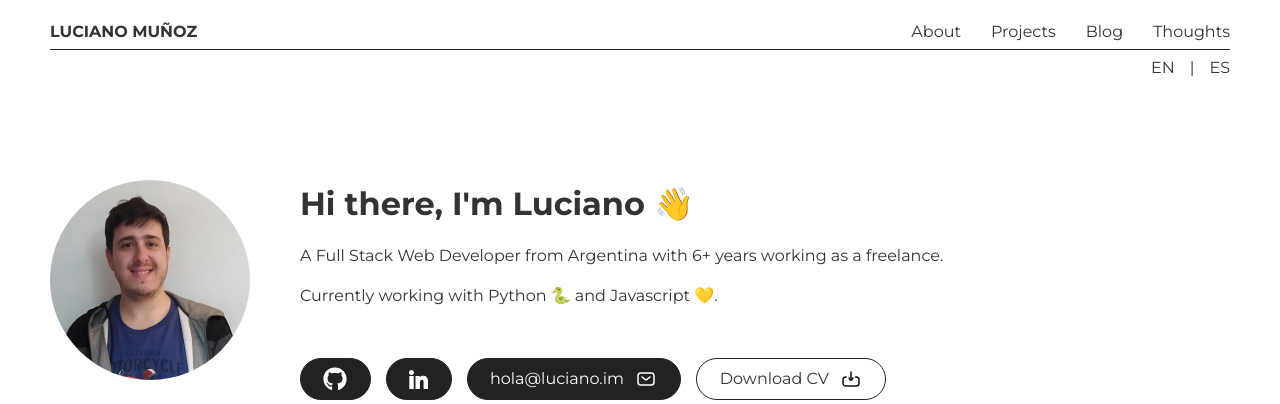
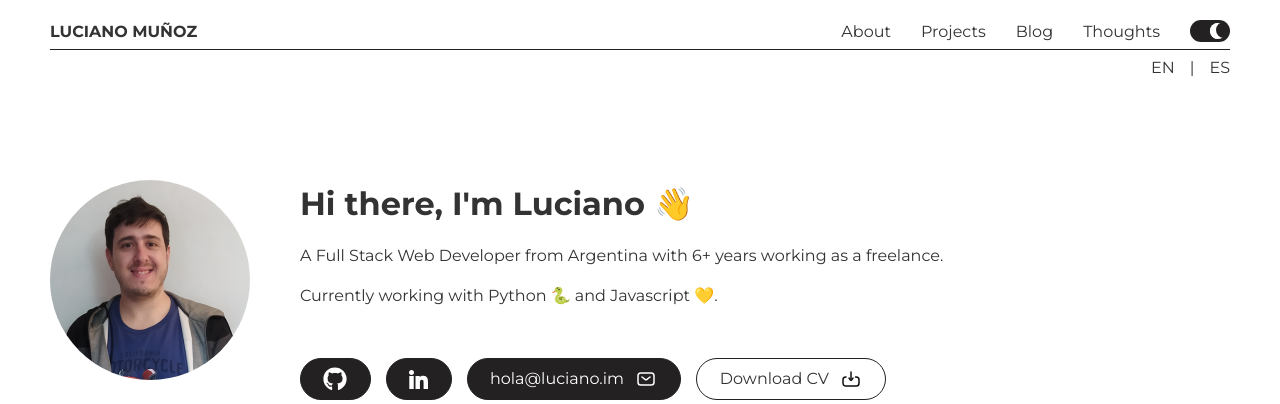
Before and after one commit to luciano-im/portfolio, a Django app: template web/templates/home.html in a window 1280 px wide. Shown: the top 404 px of the page. Run offline with Django 5.2, Linux system fonts and the light colour scheme; the template is opened without the code that fills it, so the values that code supplies are empty.

Commit message:
💄 Add dark light theme button selector

```diff
--- a/static/css/styles.css
+++ b/static/css/styles.css
@@ -211,6 +211,44 @@ h3 {
   justify-content: flex-end;
 }
 
+#main-nav .theme-selector div {
+  align-items: center;
+  border-radius: 50px;
+  box-sizing: border-box;
+  display: flex;
+  cursor: pointer;
+  height: 22px;
+  padding: 4px;
+  transition: all 1s ease;
+  width: 40px;
+}
+
+#main-nav .theme-selector .light {
+  background-color: var(--light-background-color);
+}
+
+#main-nav .theme-selector .dark {
+  background-color: var(--dark-background-color);
+}
+
+#main-nav .theme-selector .icon {
+  width: 16px;
+  height: 16px;
+  border-radius: 50%;
+  transition: all 1s ease;
+  transform-origin: 50% 50% 0px;
+}
+
+#main-nav .theme-selector .light .icon {
+  box-shadow: var(--dark-background-color) 16px -1px inset;
+  transform: none;
+}
+
+#main-nav .theme-selector .dark .icon {
+  box-shadow: var(--light-background-color) 6px -1px inset, var(--light-background-color) 3px 0px 0px 0px inset;
+  transform: translateX(16px) rotate(360deg);
+}
+
 /* INTRO STYLES */
 
 #intro {
--- a/web/templates/home.html
+++ b/web/templates/home.html
@@ -24,6 +24,11 @@
             <li><a href="">Projects</a></li>
             <li><a href="">Blog</a></li>
             <li><a href="">Thoughts</a></li>
+            <li class="theme-selector">
+              <div class="dark">
+                <span class="icon"></span>
+              </div>
+            </li>
           </ul>
         </div>
       </div>
@@ -183,6 +188,9 @@
             <h2>Blog</h2>
             <h3>Chekout what I have to say</h3>
           </div>
+          <div class="actions">
+            <a href="" class="round-button outline-button-md hover-translation">See All</a>
+          </div>
         </div>
         <div class="writings">
           <div class="posts">
```
